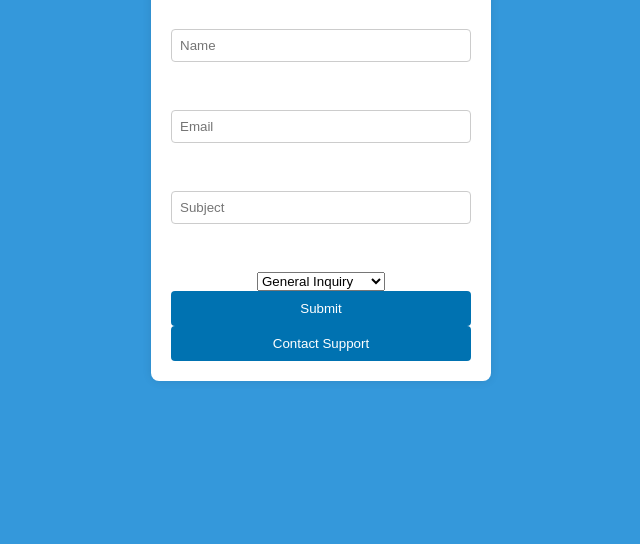
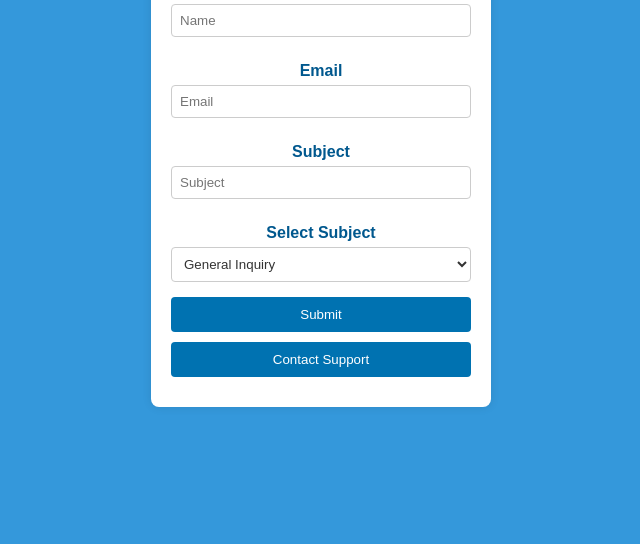
Before and after one commit to Roee-Bar/Client-Server-Side-Lab-Project, a plain HTML site: page html files/contactus.html in a window 1280 px wide. Shown: the part 256-800 px from the top of the page, without its empty margins (319-959 px from the left). Drawn offline with Linux system fonts and the light colour scheme.

Commit message:
editing buttons

```diff
--- a/styles.css
+++ b/styles.css
@@ -24,6 +24,7 @@ h1 {
 }
 
 label {
+    color: #00588e;
     display: block;
     margin: 10px 0 5px;
     font-weight: bold;
@@ -42,6 +43,7 @@ button {
     background-color: #0072b1; /* Updated button color */
     color: #fff;
     padding: 10px;
+    margin-bottom: 10px;
     border: none;
     border-radius: 4px;
     cursor: pointer;
@@ -53,9 +55,20 @@ button:hover {
 }
 
 .forgot-password,
-.sign-up {
+.sign-up,.sign-in {
     display: block;
     margin-top: 10px;
     text-decoration: none;
     color: #0072b1; /* Same link color as before */
 }
+
+select {
+    width: 100%;
+    padding: 8px;
+    margin-bottom: 15px;
+    box-sizing: border-box;
+    border: 1px solid #ccc;
+    border-radius: 4px;
+    background-color: #fff; /* Same as the container background */
+    color: #333; /* Text color */
+}
```
